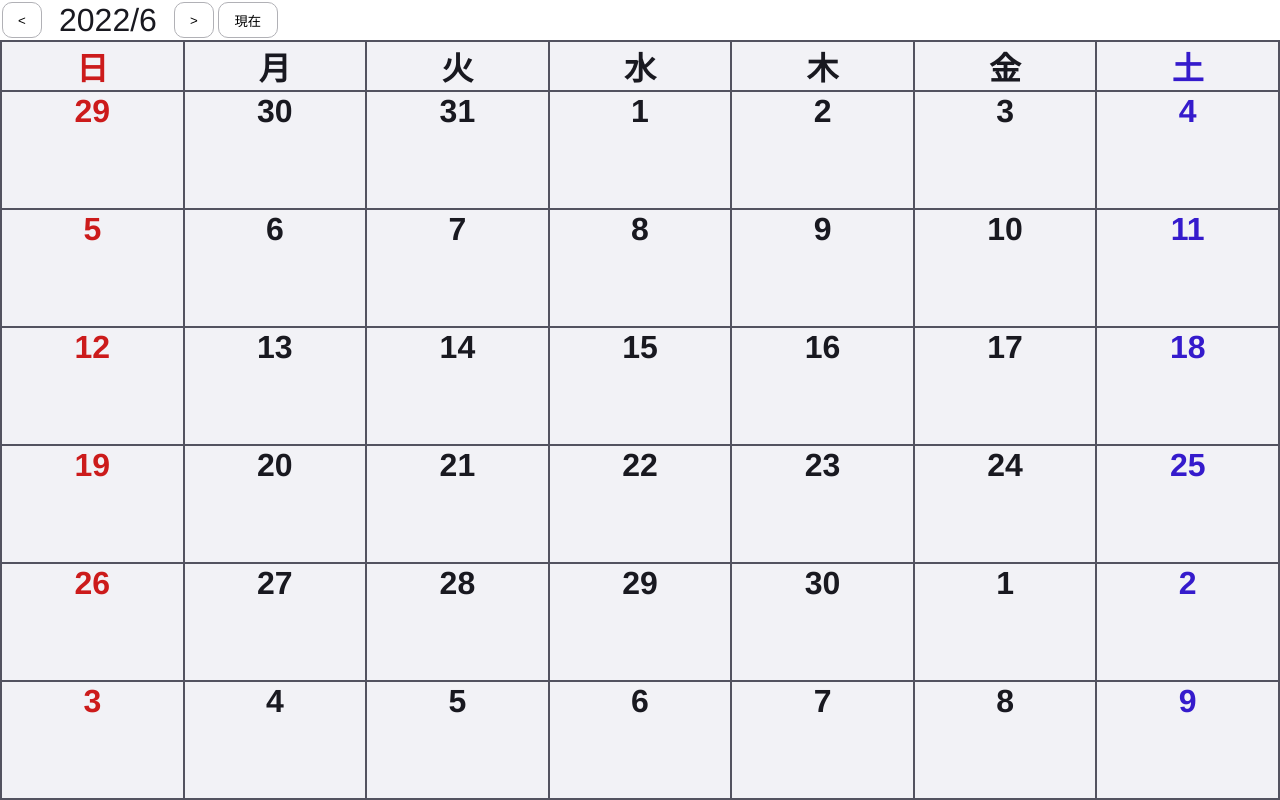
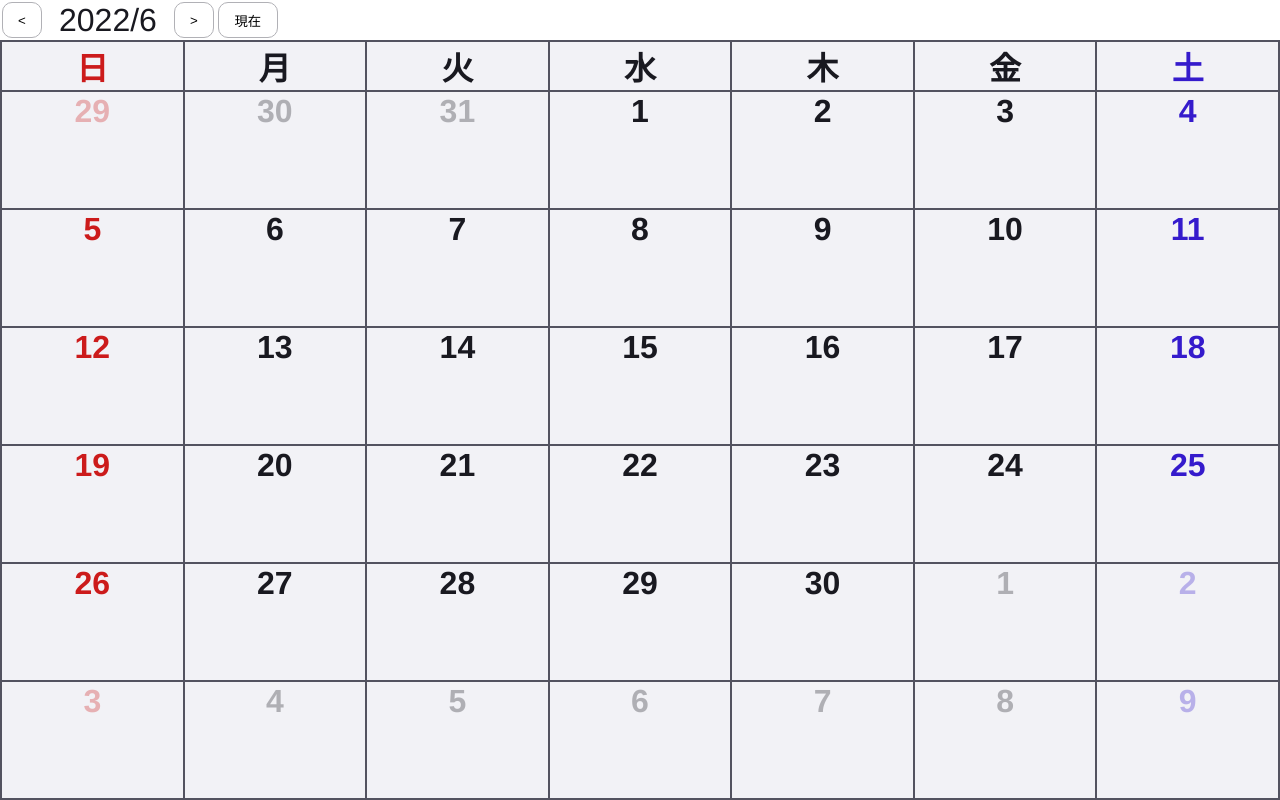
Before and after one commit to nanagami1369/simple-calendar, a Vue app: page / in a window 1280 px wide. Built offline with nearby package versions, Linux system fonts and the light colour scheme.

Commit message:
先月や来月の文字色が薄くならないバグを修正

```diff
--- a/src/App.vue
+++ b/src/App.vue
@@ -231,7 +231,7 @@ main {
         vertical-align: top;
       }
       td:not(.is-current-day) {
-        span {
+        section {
           opacity: 0.3;
         }
       }
```
